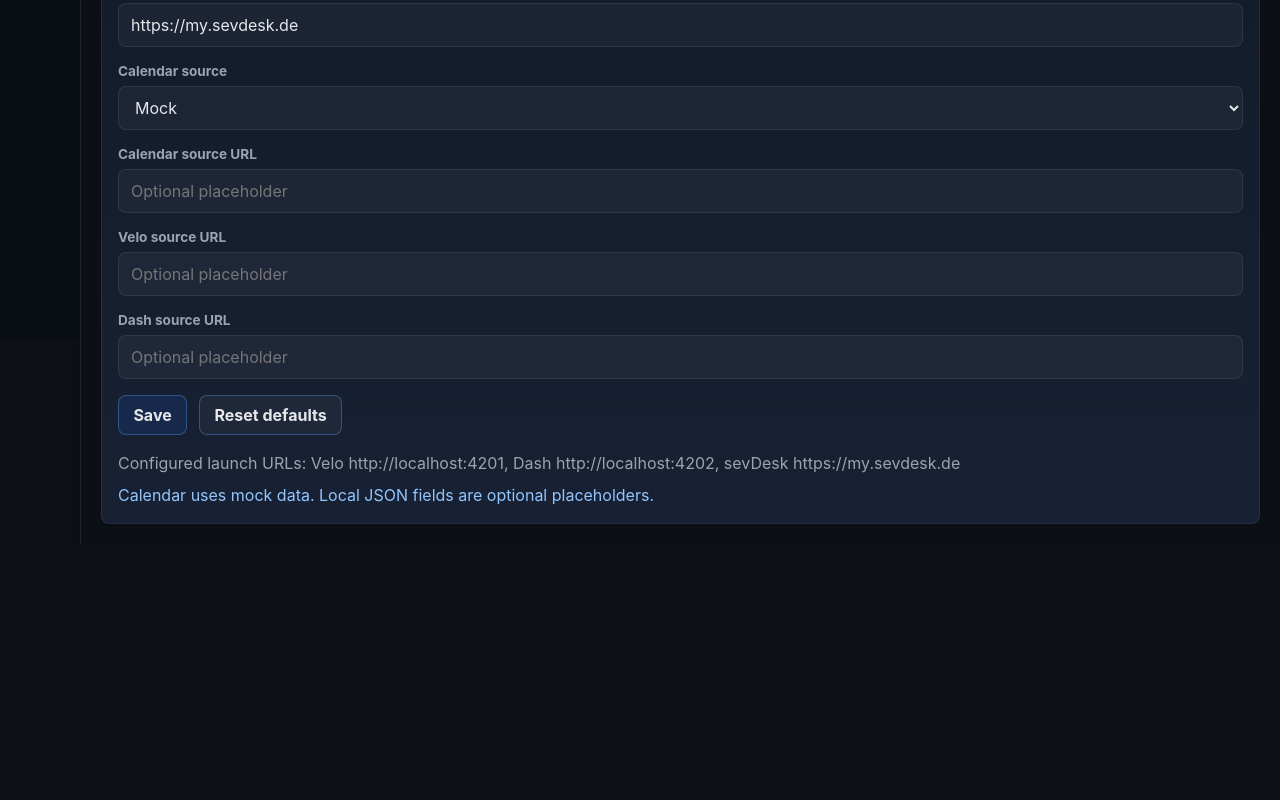
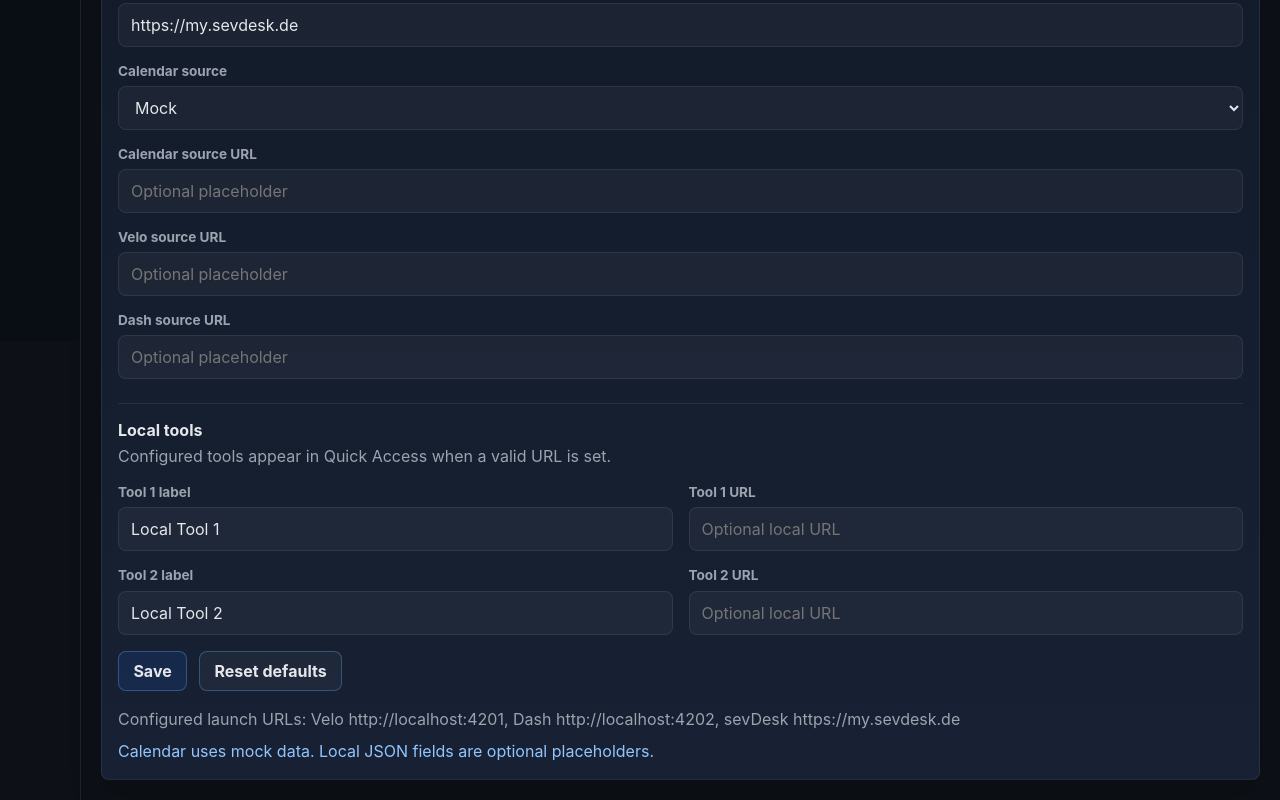
Before and after one commit to ch3xy/missioncontrol, an Angular app: page /settings in a window 1280 px wide. Shown: the part 459-1259 px from the top of the page. Before the commit the page ends 1003 px from the top, so only its background shows below. Built offline with nearby package versions, Linux system fonts and the light colour scheme.

Commit message:
Add configurable local tool shortcuts

```diff
--- a/src/app/core/models/settings.model.ts
+++ b/src/app/core/models/settings.model.ts
@@ -8,6 +8,10 @@ export interface MissionControlSettings {
   calendarSourceUrl?: string;
   veloSourceUrl?: string;
   dashSourceUrl?: string;
+  localTool1Label: string;
+  localTool1Url: string;
+  localTool2Label: string;
+  localTool2Url: string;
 }
 
 export const DEFAULT_SETTINGS: MissionControlSettings = {
@@ -15,4 +19,8 @@ export const DEFAULT_SETTINGS: MissionControlSettings = {
   dashUrl: 'http://localhost:4202',
   sevDeskUrl: 'https://my.sevdesk.de',
   calendarSource: 'mock',
+  localTool1Label: 'Local Tool 1',
+  localTool1Url: '',
+  localTool2Label: 'Local Tool 2',
+  localTool2Url: '',
 };
--- a/src/app/core/services/settings.service.ts
+++ b/src/app/core/services/settings.service.ts
@@ -17,7 +17,21 @@ export class SettingsService {
     velo: this.settingsState().veloUrl,
     dash: this.settingsState().dashUrl,
     sevdesk: this.settingsState().sevDeskUrl,
+    localTool1: this.settingsState().localTool1Url,
+    localTool2: this.settingsState().localTool2Url,
   }));
+  readonly localTools = computed(() => [
+    {
+      id: 'local-tool-1' as const,
+      label: this.settingsState().localTool1Label,
+      url: this.settingsState().localTool1Url,
+    },
+    {
+      id: 'local-tool-2' as const,
+      label: this.settingsState().localTool2Label,
+      url: this.settingsState().localTool2Url,
+    },
+  ]);
 
   updateSettings(settings: MissionControlSettings): void {
     const normalized = this.normalizeSettings(settings);
@@ -54,6 +68,12 @@ export class SettingsService {
       dashUrl: settings.dashUrl.trim() || DEFAULT_SETTINGS.dashUrl,
       sevDeskUrl: settings.sevDeskUrl.trim() || DEFAULT_SETTINGS.sevDeskUrl,
       calendarSource: settings.calendarSource ?? DEFAULT_SETTINGS.calendarSource,
+      localTool1Label:
+        settings.localTool1Label.trim() || DEFAULT_SETTINGS.localTool1Label,
+      localTool1Url: settings.localTool1Url.trim(),
+      localTool2Label:
+        settings.localTool2Label.trim() || DEFAULT_SETTINGS.localTool2Label,
+      localTool2Url: settings.localTool2Url.trim(),
     };
   }
 }
--- a/src/app/core/services/shortcut.service.ts
+++ b/src/app/core/services/shortcut.service.ts
@@ -9,7 +9,7 @@ export class ShortcutService {
   readonly shortcuts = computed<AppShortcut[]>(() => {
     const urls = this.settingsService.externalUrls();
 
-    return [
+    const baseShortcuts: AppShortcut[] = [
       {
         id: 'velo',
         label: 'Velo',
@@ -43,6 +43,20 @@ export class ShortcutService {
         external: false,
       },
     ];
+
+    const localShortcuts: AppShortcut[] = this.settingsService
+      .localTools()
+      .filter((tool) => this.canOpenUrl(tool.url))
+      .map((tool, index) => ({
+        id: tool.id,
+        label: tool.label,
+        description: 'Configurable local network shortcut',
+        url: tool.url,
+        icon: String(index + 1),
+        external: true,
+      }));
+
+    return [...baseShortcuts, ...localShortcuts];
   });
 
   canOpenUrl(url: string | undefined): url is string {
--- a/src/app/features/settings/settings-page.css
+++ b/src/app/features/settings/settings-page.css
@@ -1,6 +1,12 @@
 form {
   display: grid;
   gap: 1rem;
+}
+
+.tool-grid {
+  display: grid;
+  gap: 1rem;
+  grid-template-columns: repeat(2, minmax(0, 1fr));
 }
 
 label {
@@ -27,6 +33,27 @@ select {
   border-radius: 8px;
   background: rgba(255, 255, 255, 0.04);
   color: var(--mc-text);
+}
+
+.section-label {
+  margin-top: 0.5rem;
+  padding-top: 1rem;
+  border-top: 1px solid var(--mc-border);
+}
+
+.section-label h3,
+.section-label p {
+  margin: 0;
+}
+
+.section-label h3 {
+  font-size: 1rem;
+}
+
+.section-label p {
+  margin-top: 0.25rem;
+  color: var(--mc-muted);
+  line-height: 1.5;
 }
 
 input.ng-invalid.ng-touched {
@@ -59,3 +86,9 @@ button:disabled {
   margin-top: 0.5rem;
   color: #93c5fd;
 }
+
+@media (max-width: 760px) {
+  .tool-grid {
+    grid-template-columns: 1fr;
+  }
+}
--- a/src/app/features/settings/settings-page.html
+++ b/src/app/features/settings/settings-page.html
@@ -64,6 +64,39 @@
       }
     </label>
 
+    <div class="section-label">
+      <h3>Local tools</h3>
+      <p>Configured tools appear in Quick Access when a valid URL is set.</p>
+    </div>
+
+    <div class="tool-grid">
+      <label>
+        <span>Tool 1 label</span>
+        <input type="text" formControlName="localTool1Label" />
+      </label>
+
+      <label>
+        <span>Tool 1 URL</span>
+        <input type="url" formControlName="localTool1Url" placeholder="Optional local URL" />
+        @if (form.controls.localTool1Url.touched && form.controls.localTool1Url.invalid) {
+          <small>Use a valid http(s) URL or leave this empty.</small>
+        }
+      </label>
+
+      <label>
+        <span>Tool 2 label</span>
+        <input type="text" formControlName="localTool2Label" />
+      </label>
+
+      <label>
+        <span>Tool 2 URL</span>
+        <input type="url" formControlName="localTool2Url" placeholder="Optional local URL" />
+        @if (form.controls.localTool2Url.touched && form.controls.localTool2Url.invalid) {
+          <small>Use a valid http(s) URL or leave this empty.</small>
+        }
+      </label>
+    </div>
+
     <div class="actions">
       <button class="button-link" type="submit" [disabled]="form.invalid">Save</button>
       <button class="button-link secondary" type="button" (click)="reset()">Reset defaults</button>
--- a/src/app/features/settings/settings-page.ts
+++ b/src/app/features/settings/settings-page.ts
@@ -44,6 +44,10 @@ export class SettingsPage {
     calendarSourceUrl: ['', [httpUrlValidator({ optional: true })]],
     veloSourceUrl: ['', [httpUrlValidator({ optional: true })]],
     dashSourceUrl: ['', [httpUrlValidator({ optional: true })]],
+    localTool1Label: ['Local Tool 1', [Validators.required]],
+    localTool1Url: ['', [httpUrlValidator({ optional: true })]],
+    localTool2Label: ['Local Tool 2', [Validators.required]],
+    localTool2Url: ['', [httpUrlValidator({ optional: true })]],
   });
 
   constructor() {
```
Also changed, not shown: src/app/core/models/shortcut.model.ts (+7 -1 lines), 4 other files (tests, documents, lock files or other folders).
